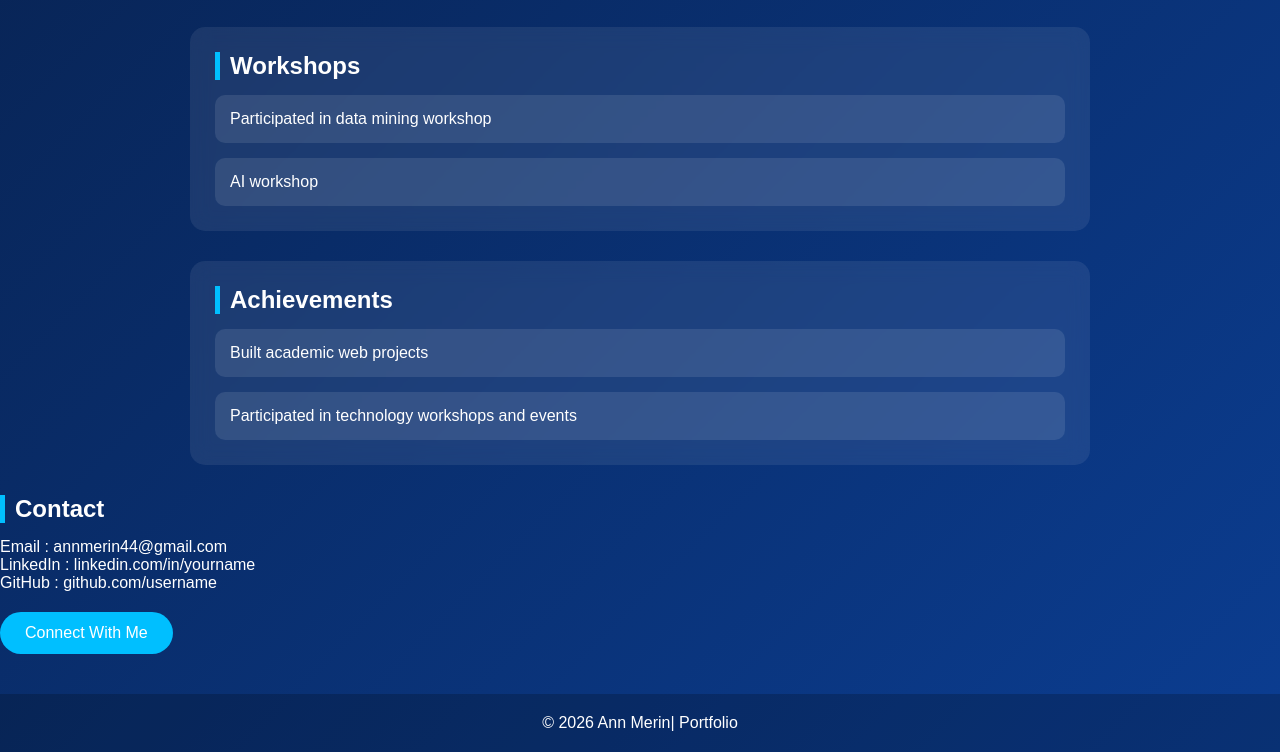
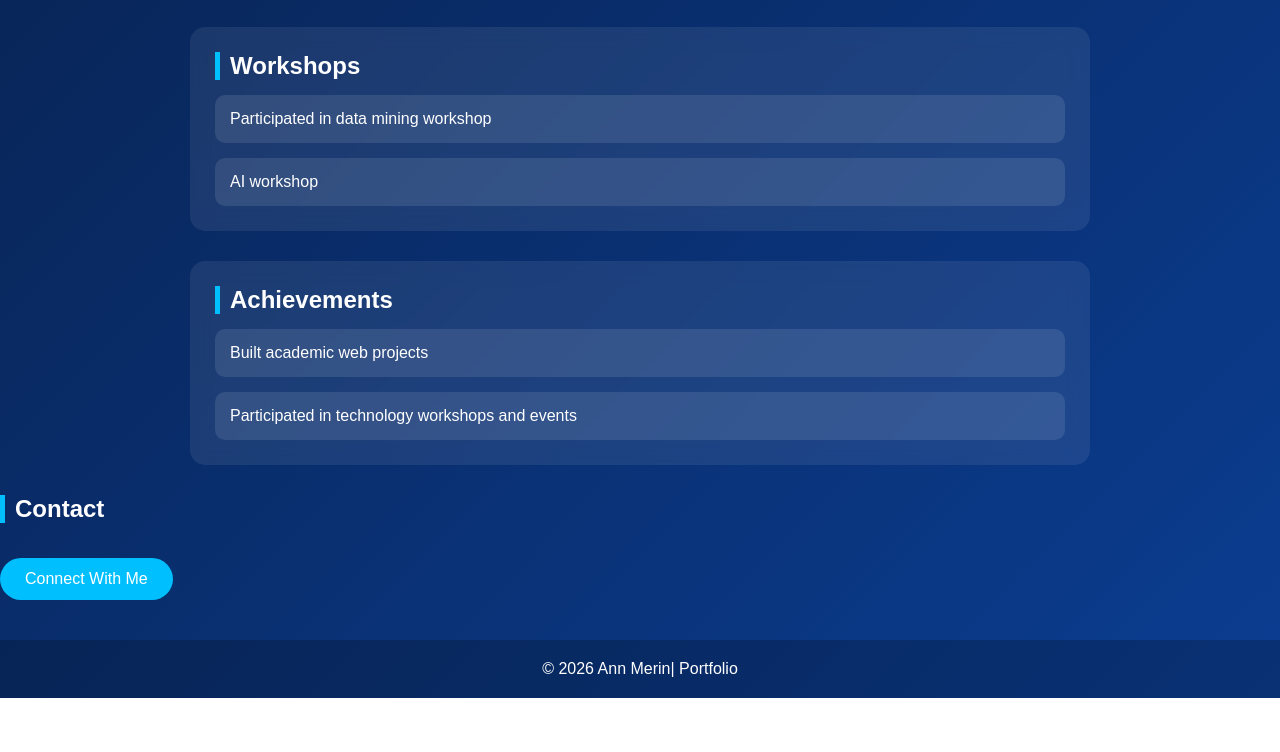
Before and after one commit to annmerin09/annmerin-, a plain HTML site: page index.html in a window 1280 px wide. Shown: the part 966-1718 px from the top of the page. After the commit the page ends 1664 px from the top, so only its background shows below. Drawn offline with Linux system fonts and the light colour scheme.

Commit message:
Initial porfolio commit

```diff
--- a/index.html
+++ b/index.html
@@ -205,11 +205,7 @@
 
         <h2>Contact</h2>
 
-        <p>Email : annmerin44@gmail.com</p>
 
-        <p>LinkedIn : linkedin.com/in/yourname</p>
-
-        <p>GitHub : github.com/username</p>
 
         <button>Connect With Me</button>
 
```
